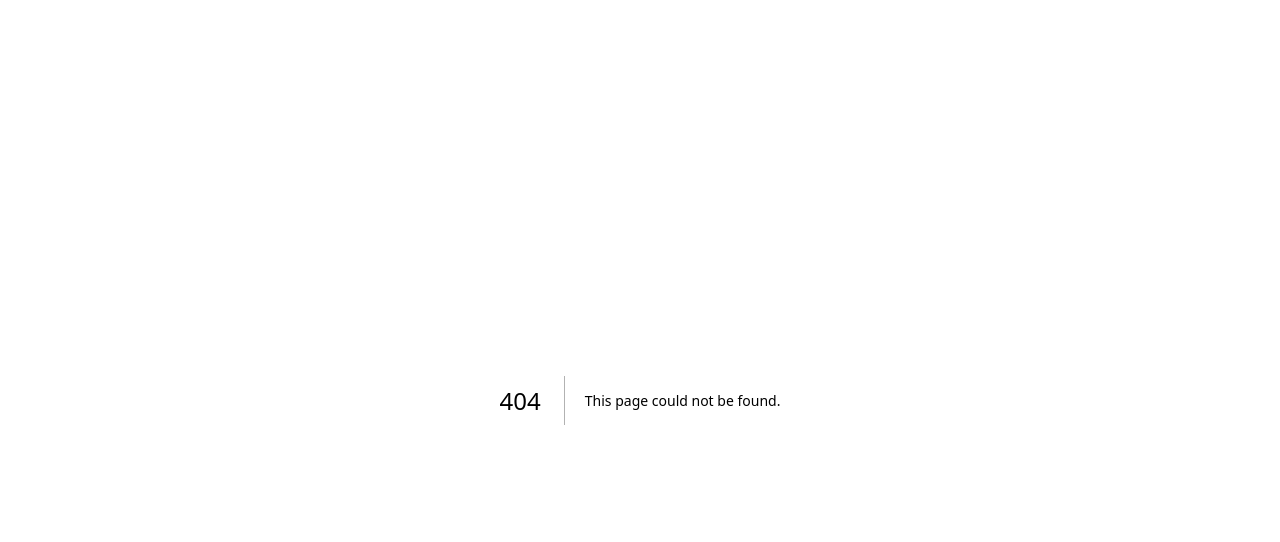
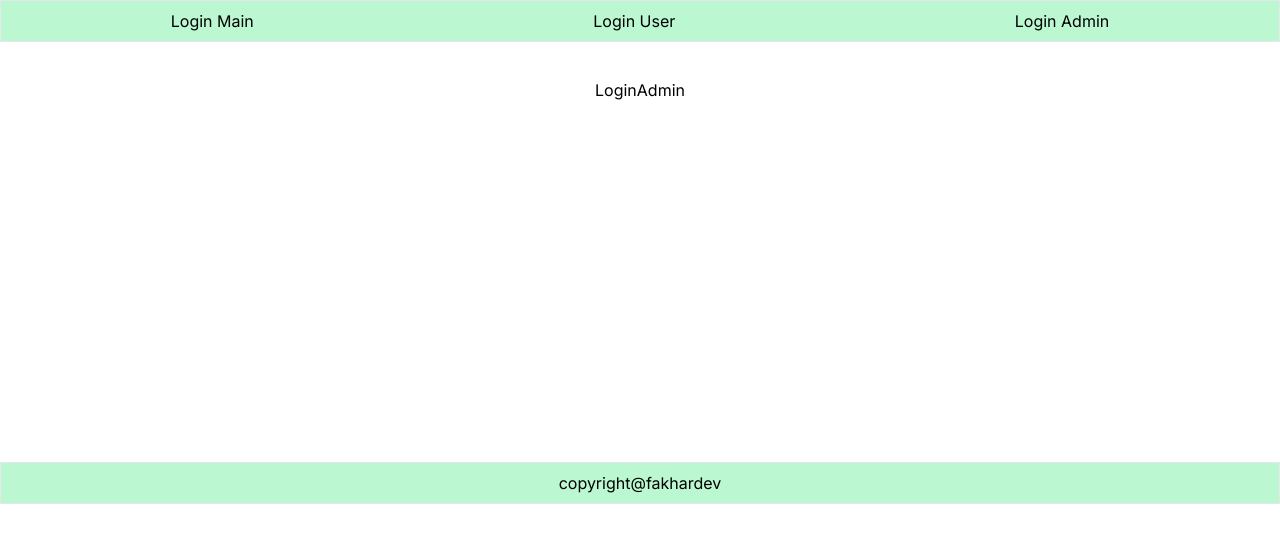
Before and after one commit to Fakher-Zaman/Software-Engineer-Intern, a Next.js app in the folder 8-NextJs/next-course/: page /login/loginadmin in a window 1280 px wide. Before the commit this address had no page. Shown: the top 542 px of the page. Built offline with nearby package versions, Linux system fonts and the light colour scheme.

Commit message:
Day 42 Code (Next.js Layouts in Depth - Part 1)

```diff
--- a/8-NextJs/next-course/app/client/page.js
+++ /dev/null
@@ -1,19 +0,0 @@
-"use client"
-
-import React from 'react';
-
-const Client = () => {
-    // console.log('Hello from the (client component)')
-    return (
-        <div>
-            <button
-                onClick={() => alert('Hello Client')}
-                className='border bg-red-200 ml-5 my-10 px-2 py-4'
-            >
-                Click Me
-            </button>
-        </div>
-    )
-};
-
-export default Client;
--- /dev/null
+++ b/8-NextJs/next-course/app/login/layout.js
@@ -0,0 +1,22 @@
+'use client'
+
+import Footer from '@/components/Footer';
+import Navbar from '@/components/Navbar';
+import { usePathname } from 'next/navigation';
+import React from 'react';
+
+const Layout = ({ children }) => {
+    const pathName = usePathname();
+    console.log(pathName);
+    return (
+        <div>
+            <Navbar />
+            <div className='h-96 text-center mt-9'>
+                {children}
+            </div>
+            <Footer />
+        </div>
+    )
+}
+
+export default Layout;
--- /dev/null
+++ b/8-NextJs/next-course/app/login/loginadmin/page.js
@@ -0,0 +1,9 @@
+import React from 'react'
+
+const LoginAdmin = () => {
+    return (
+        <div>LoginAdmin</div>
+    )
+}
+
+export default LoginAdmin
--- /dev/null
+++ b/8-NextJs/next-course/app/login/loginuser/page.js
@@ -0,0 +1,9 @@
+import React from 'react'
+
+const LoginUser = () => {
+    return (
+        <div>LoginUser</div>
+    )
+}
+
+export default LoginUser
--- /dev/null
+++ b/8-NextJs/next-course/app/login/page.js
@@ -0,0 +1,9 @@
+import React from 'react'
+
+const Login = () => {
+    return (
+        <div>Login</div>
+    )
+}
+
+export default Login
--- a/8-NextJs/next-course/app/server/page.js
+++ /dev/null
@@ -1,17 +0,0 @@
-import React from 'react';
-
-const Server = () => {
-    // console.log('Hello from the (server component)');
-    return (
-        <div>
-            <button
-                className='border bg-green-200 ml-5 my-10 px-2 py-4'
-            // onClick={() => alert('Hello Server')}    // Give Error because Server Component
-            >
-                Click Me
-            </button>
-        </div>
-    )
-}
-
-export default Server;
--- /dev/null
+++ b/8-NextJs/next-course/components/Footer.js
@@ -0,0 +1,11 @@
+import React from 'react'
+
+const Footer = () => {
+    return (
+        <div className='login-menu border bg-green-200 py-2 text-center'>
+            copyright@fakhardev
+        </div>
+    )
+}
+
+export default Footer
--- /dev/null
+++ b/8-NextJs/next-course/components/Navbar.js
@@ -0,0 +1,20 @@
+import React from 'react'
+import Link from 'next/link';
+
+const Navbar = () => {
+    return (
+        <ul className='login-menu border bg-green-200 py-2'>
+            <li>
+                <Link href="/login">Login Main</Link>
+            </li>
+            <li>
+                <Link href="/login/loginuser">Login User</Link>
+            </li>
+            <li>
+                <Link href="/login/loginadmin">Login Admin</Link>
+            </li>
+        </ul>
+    )
+}
+
+export default Navbar
```
